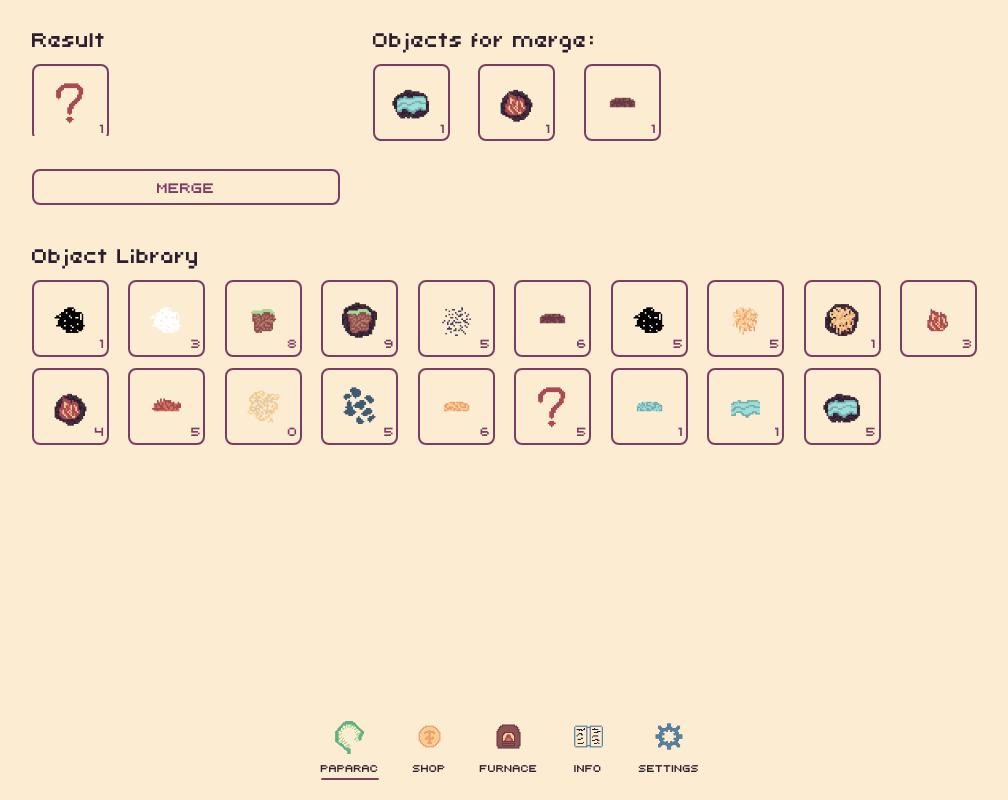
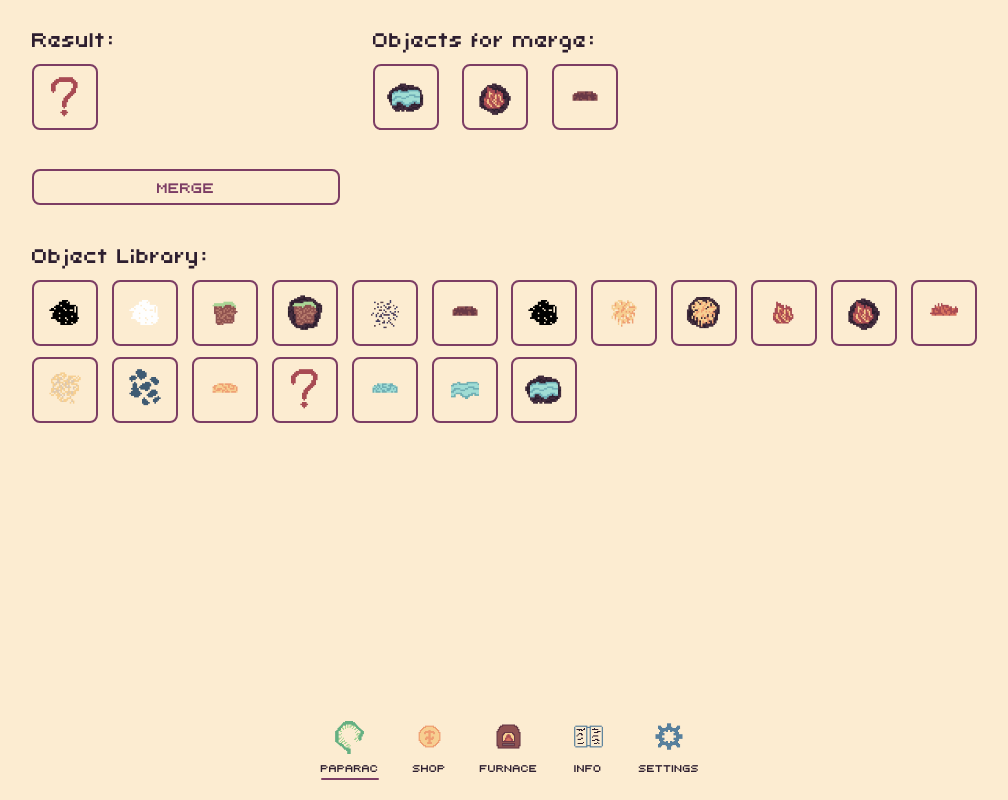
Before and after one commit to dzumita/paparac_kvetka_old, a Vue app: page / in a window 1280 px wide. Shown: the whole page, without its empty margins (130-1138 px from the left). Built offline with nearby package versions, Linux system fonts and the light colour scheme.

Commit message:
Change size style

```diff
--- a/src/assets/styleGuide.css
+++ b/src/assets/styleGuide.css
@@ -47,7 +47,7 @@
   --zIndexLevel0: 0;
 
   /*~~~Object~~~*/
-  --objectIconSize: 3.5rem;
+  --objectIconSize: 3rem;
 }
 
 *::selection {
--- a/src/components/object/AppFactory.vue
+++ b/src/components/object/AppFactory.vue
@@ -2,7 +2,7 @@
   <div class="factory">
     <div class="factory-interface">
       <div class="factory-interface-result">
-        <AppObjectLibrary :objects="result" title="Result"/>
+        <AppObjectLibrary :objects="result" title="Result:"/>
       </div>
 
       <div class="factory-interface-active">
@@ -55,6 +55,8 @@ export default {
   }
 
   .factory-interface {
+    height: 100%;
+
     display: grid;
     gap:     var(--gap);
 
@@ -64,12 +66,17 @@ export default {
   .factory-interface-active,
   .factory-interface-result,
   .factory-list {
-    display:         flex;
-    flex-direction:  column;
-    justify-content: flex-start;
+    height: 100%;
+    width:  100%;
+
+    display:         grid;
     gap:             1rem;
 
     overflow: auto;
+  }
+
+  .factory-interface-active {
+    align-content: end;
   }
 
   .factory-interface-active img {
--- a/src/components/object/AppObject.vue
+++ b/src/components/object/AppObject.vue
@@ -4,7 +4,7 @@
       <source type="image/webp" :srcset="require(`../../assets/img/objects/${name}.webp`)">
       <img class="object-img" :src="require(`../../assets/img/objects/${name}.png`)" :alt="name">
     </picture>
-    <span class="object-count">{{count}}</span>
+<!--    <span class="object-count">{{count}}</span>-->
   </button>
 </template>
 
@@ -32,7 +32,6 @@ export default {
 
     width:   var(--objectIconSize);
     height:  var(--objectIconSize);
-    padding: var(--padding);
 
     position: relative;
 
@@ -61,14 +60,13 @@ export default {
 
   .object-img {
     width:  100%;
-    height: 100%;
   }
 
-  .object-count {
-    color: var(--activeColor);
+  /*.object-count {*/
+  /*  color: var(--activeColor);*/
 
-    position: absolute;
-    bottom:   0.1rem;
-    right:    0.1rem;
-  }
+  /*  position: absolute;*/
+  /*  bottom:   0.1rem;*/
+  /*  right:    0.1rem;*/
+  /*}*/
 </style>
--- a/src/components/object/AppObjectLibrary.vue
+++ b/src/components/object/AppObjectLibrary.vue
@@ -21,7 +21,7 @@ export default {
     title: {
       type: String,
       required: false,
-      default: 'Object Library'
+      default: 'Object Library:'
     }
   },
   setup (): { elements:number } {
```
